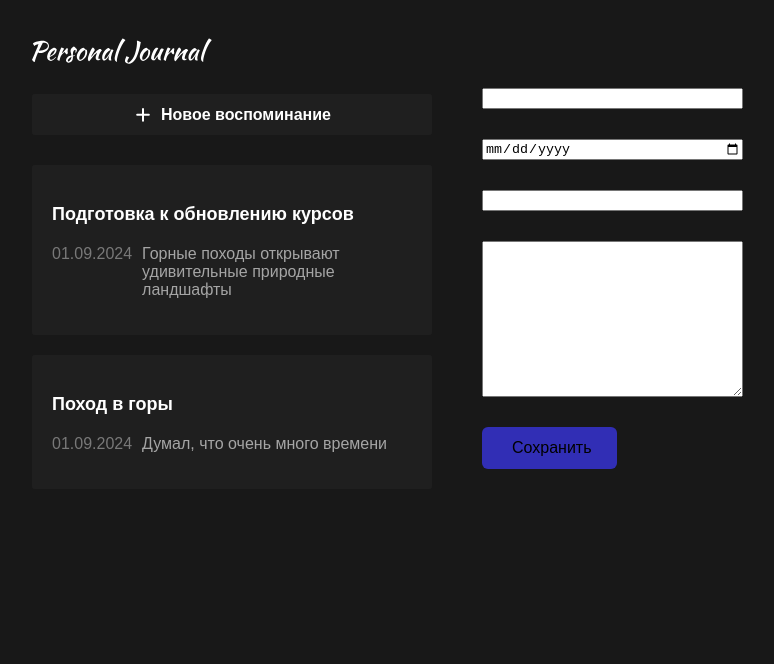
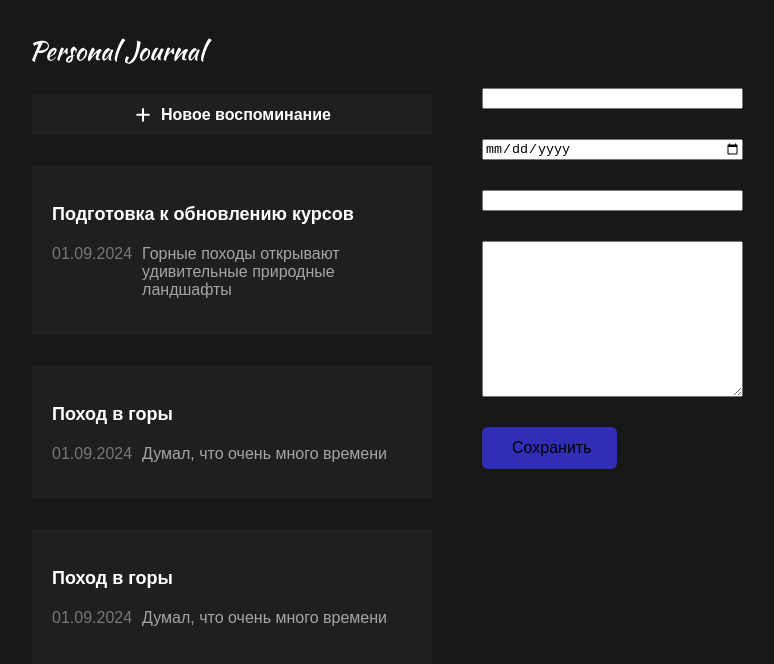
Before and after one commit to Dmitry-Gans/Journal_memory, a React (Vite) app in the folder application_1/: page / in a window 1280 px wide. Shown: the top 664 px of the page, without its empty margins (6-780 px from the left). Built offline with nearby package versions, Linux system fonts and the light colour scheme.

Commit message:
[+]Добавил обработку валидности формы

```diff
--- a/application_1/package.json
+++ b/application_1/package.json
@@ -10,6 +10,7 @@
     "preview": "vite preview"
   },
   "dependencies": {
+    "application_1": "file:",
     "react": "^18.3.1",
     "react-dom": "^18.3.1"
   },
--- a/application_1/src/App.jsx
+++ b/application_1/src/App.jsx
@@ -1,51 +1,58 @@
 import './App.css';
-import CardButton from './components/CardButton/CardButton';
-import JournalItem from './components/JournalItem/JournalItem';
 import LeftPanel from './layouts/LeftPanel/LeftPanel';
 import Body from './layouts/Body/Body';
 import Header from './components/Header/Header';
 import JournalAddButton from './components/JournalAddButton/JournalAddButton';
 import JournalList from './components/JournalList/JournalList';
 import JournalForm from './components/JournalForm/JournalForm';
+import { useState } from 'react';
 
 function App() {
-	const data = [
+	const INITIAL_DATA = [
 		{
+			id: 1,
 			title: 'Подготовка к обновлению курсов',
 			date: new Date(),
 			text: 'Горные походы открывают удивительные природные ландшафты'
 		},
 		{
+			id: 2,
+			title: 'Поход в горы',
+			date: new Date(),
+			text: 'Думал, что очень много времени'
+		},
+		{
+			id: 3,
 			title: 'Поход в горы',
 			date: new Date(),
 			text: 'Думал, что очень много времени'
 		}
 	];
 
+	const [items, setItems] = useState(INITIAL_DATA);
+
+	const addItem = item => {
+		// Меняю значение при помощи функции, а не на прямую через [...items, item], для избежания конфликтов в асинхроне, чтобы setItems запомниал предыдущее значение именно каждого срабатывания вызова. Счиатется более безопасным и качетсвенным способом.
+		setItems(oldItems => [
+			...oldItems,
+			{
+				id: oldItems.length > 0 ? Math.max(...oldItems.map(i => i.id)) + 1 : 1,
+				title: item.title,
+				text: item.text,
+				date: new Date(item.date)
+			} //  преобразуем date в объект Date, чтобы привести формат даты к тому, который ожидается компонентом "JournalItem". Это поможет избежать ошибок, связанных с несовместимостью форматов.
+		]);
+	};
+
 	return (
 		<div className='app'>
 			<LeftPanel>
 				<Header />
 				<JournalAddButton />
-				<JournalList>
-					<CardButton>
-						<JournalItem
-							title={data[0].title}
-							text={data[0].text}
-							date={data[0].date}
-						/>
-					</CardButton>
-					<CardButton>
-						<JournalItem
-							title={data[1].title}
-							text={data[1].text}
-							date={data[1].date}
-						/>
-					</CardButton>
-				</JournalList>
+				<JournalList items={items} />
 			</LeftPanel>
 			<Body>
-				<JournalForm />
+				<JournalForm onSubmit={addItem} />
 			</Body>
 		</div>
 	);
--- a/application_1/src/components/JournalForm/JournalForm.jsx
+++ b/application_1/src/components/JournalForm/JournalForm.jsx
@@ -1,13 +1,14 @@
-import { useState } from 'react';
 import './JournalForm.css';
 import Button from '../Button/Button';
+import { useState } from 'react';
 
-function JournalForm() {
-	const [inputData, setInputData] = useState('');
-
-	const inputChange = e => {
-		setInputData(e.target.value);
-	};
+function JournalForm({ onSubmit }) {
+	// Состояние для хранения валидности полей формы:
+	const [formValidState, setFormValidState] = useState({
+		title: true,
+		post: true,
+		date: true
+	});
 
 	// 1. Извлечение данных формы:
 	// new FormData(e.target) - создает объект FormData, содержащий все данные из формы, которая вызвала событие. e.target ссылается на элемент формы, который был отправлен.
@@ -18,15 +19,54 @@ function JournalForm() {
 		e.preventDefault();
 		const formData = new FormData(e.target);
 		const formProps = Object.fromEntries(formData);
-		console.log(formProps);
+		// Все проверки на валидность полей формы:
+		let isFormValid = true;
+		if (!formProps.title?.trim().length) {
+			setFormValidState(prevState => ({ ...prevState, title: false }));
+			isFormValid = false;
+		} else {
+			setFormValidState(prevState => ({ ...prevState, title: true }));
+		}
+		if (!formProps.post?.trim().length) {
+			setFormValidState(prevState => ({ ...prevState, post: false }));
+			isFormValid = false;
+		} else {
+			setFormValidState(prevState => ({ ...prevState, post: true }));
+		}
+		if (!formProps.date) {
+			setFormValidState(prevState => ({ ...prevState, date: false }));
+			isFormValid = false;
+		} else {
+			setFormValidState(prevState => ({ ...prevState, date: true }));
+		}
+		if (!isFormValid) {
+			return; // Если форма невалидна, не отправляем данные
+		}
+
+		onSubmit(formProps);
+		e.target.reset(); // Обнуляем инпуты после отправки формы.
 	};
 
 	return (
 		<form className='journal-form' onSubmit={addJournalItem}>
-			<input type='text' name='title' />
-			<input type='date' name='date' />
-			<input type='text' name='tag' value={inputData} onChange={inputChange} />
-			<textarea name='post' id='' cols='30' rows='10'></textarea>
+			<input
+				type='text'
+				name='title'
+				style={{ border: formValidState.title ? undefined : '1px solid red' }}
+			/>
+			<input
+				type='date'
+				name='date'
+				style={{ border: formValidState.date ? undefined : '1px solid red' }}
+			/>
+			<input type='text' name='tag' />
+			<textarea
+				name='post'
+				id=''
+				cols='30'
+				rows='10'
+				style={{ border: formValidState.post ? undefined : '1px solid red' }}
+			></textarea>
 			<Button text='Сохранить' />
 		</form>
 	);
--- a/application_1/src/components/JournalList/JournalList.jsx
+++ b/application_1/src/components/JournalList/JournalList.jsx
@@ -1,7 +1,31 @@
 import './JournalList.css';
+import CardButton from '../CardButton/CardButton';
+import JournalItem from '../JournalItem/JournalItem';
 
-function JournalList({ children }) {
-	return <div className='journal-list'>{children}</div>;
+function JournalList({ items }) {
+	if (items.length === 0) {
+		return <p>Записей пока нет, добавьте первую</p>;
+	}
+
+	const sortItems = (a, b) => {
+		if (a.date > b.date) {
+			return -1;
+		} else if (a.date < b.date) {
+			return 1;
+		} else {
+			return 0;
+		}
+	};
+
+	return (
+		<>
+			{items.sort(sortItems).map(item => (
+				<CardButton key={item.id}>
+					<JournalItem title={item.title} text={item.text} date={item.date} />
+				</CardButton>
+			))}
+		</>
+	);
 }
 
 export default JournalList;
```
Also changed, not shown: 1 other file (tests, documents, lock files or other folders).
